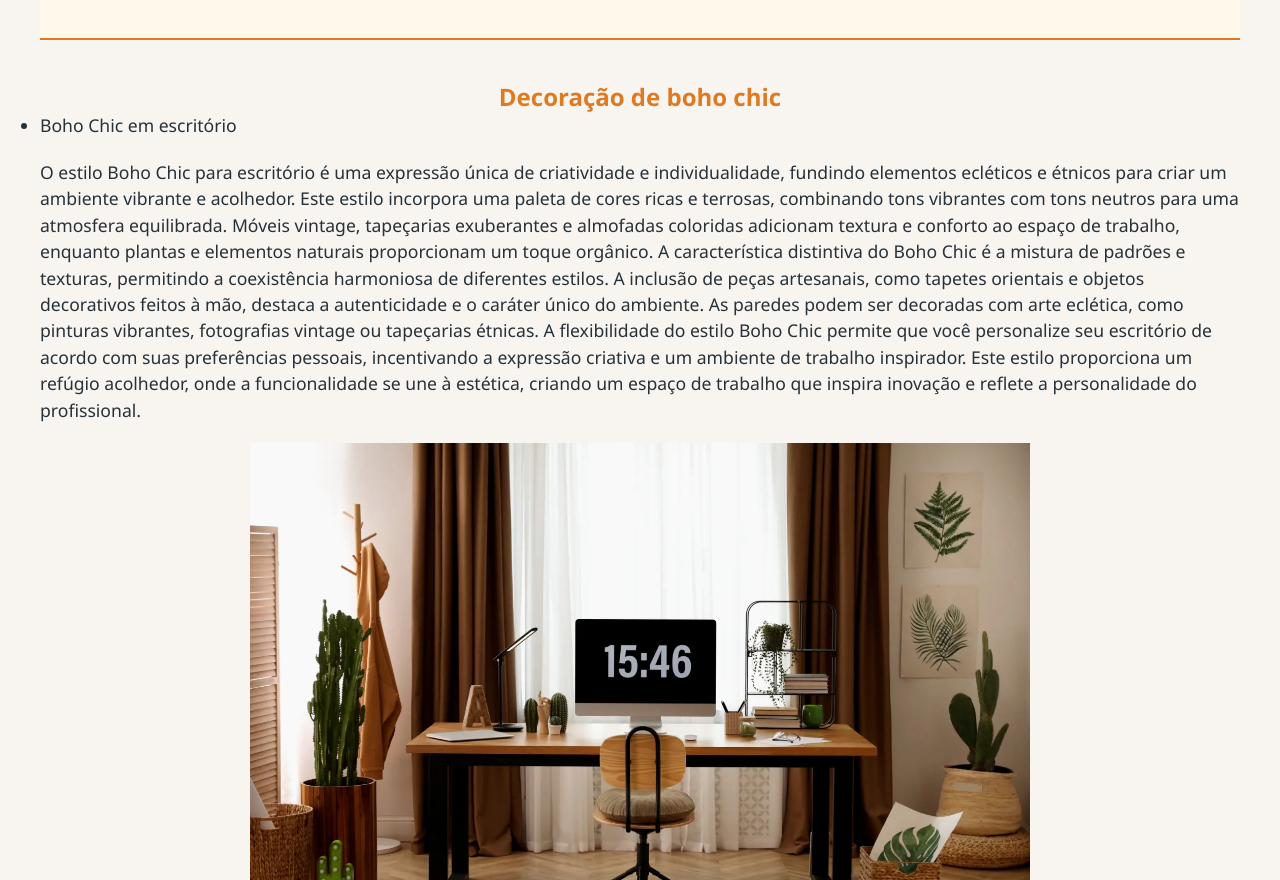
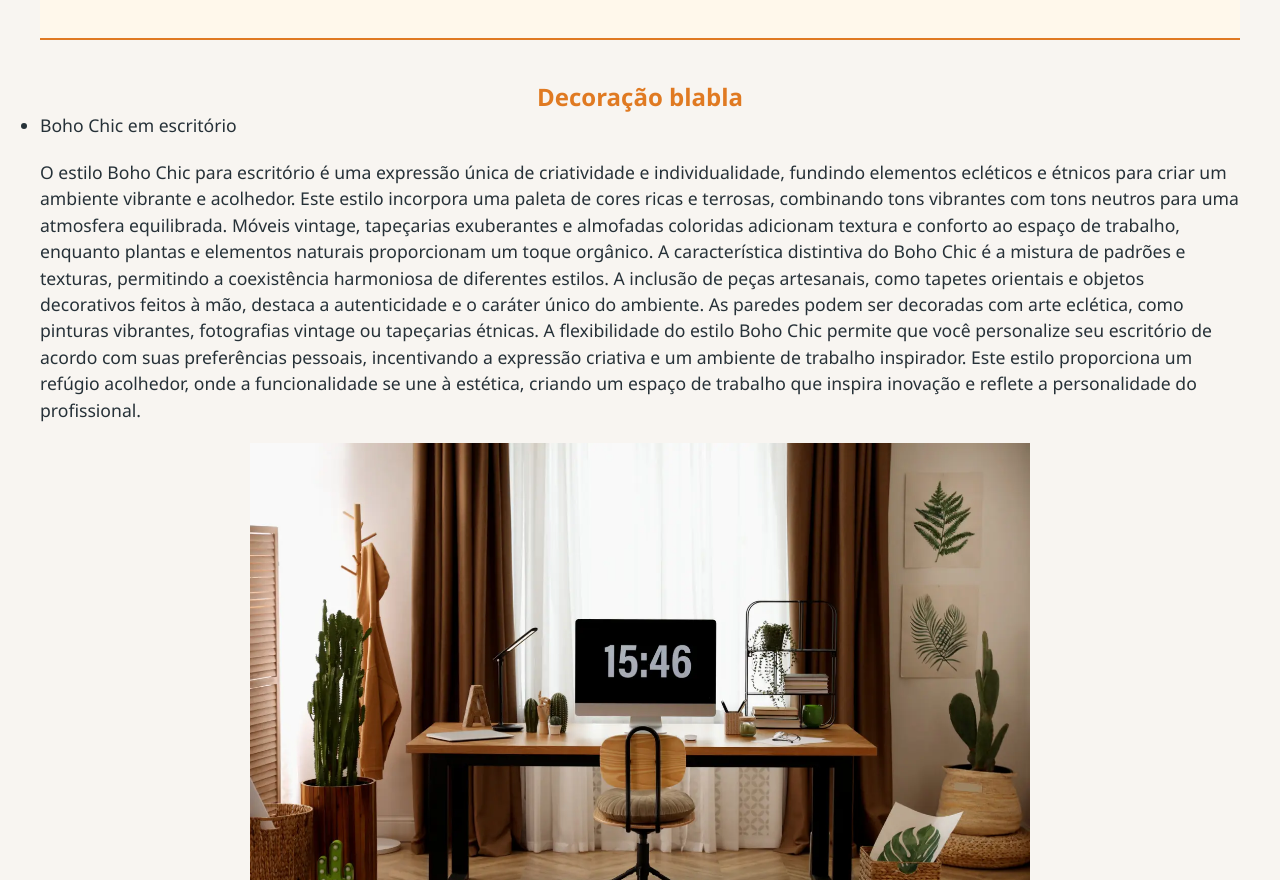
Before and after one commit to laravitoriadev/meu-site-DecorHome, a plain HTML site: page index.html in a window 1280 px wide. Shown: the part 900-1780 px from the top of the page. Drawn offline with Linux system fonts and the light colour scheme.

Commit message:
meu primeiro commit

```diff
--- a/index.html
+++ b/index.html
@@ -46,7 +46,7 @@
         <div>
 
         </div>
-        <h1>Decoração de boho chic </h1>
+        <h1>Decoração blabla </h1>
 <ul>
 <li data-original-font-size-px="16" style="font-size: 17.6px;">Boho Chic em escritório</li>
 &ensp;
```
